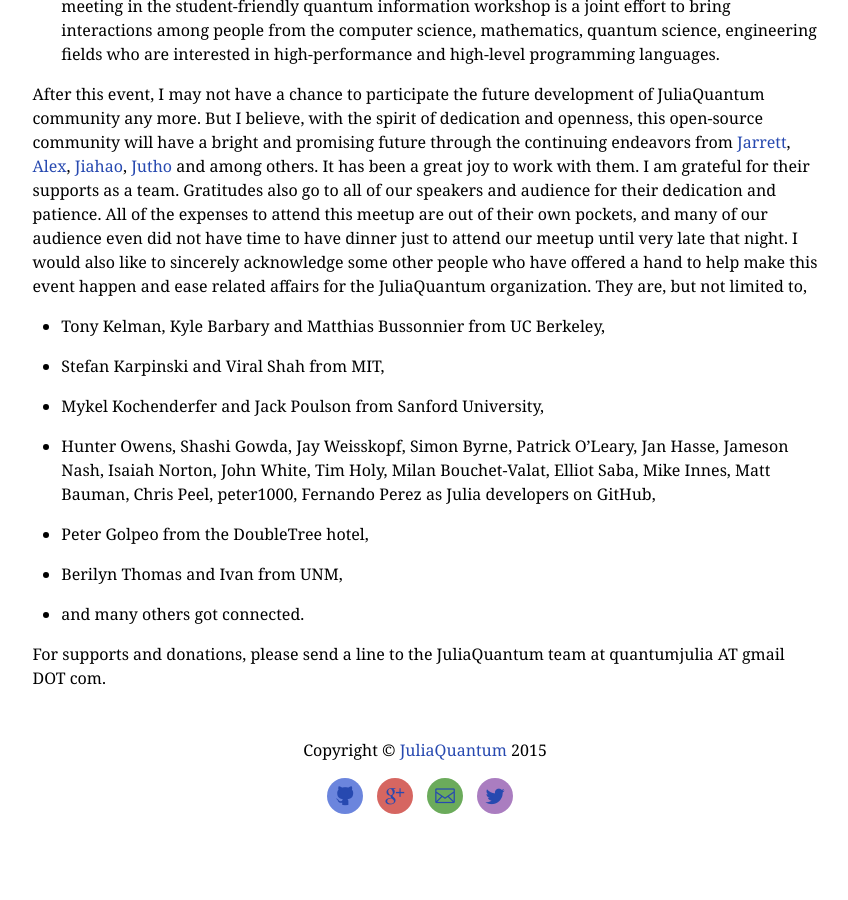
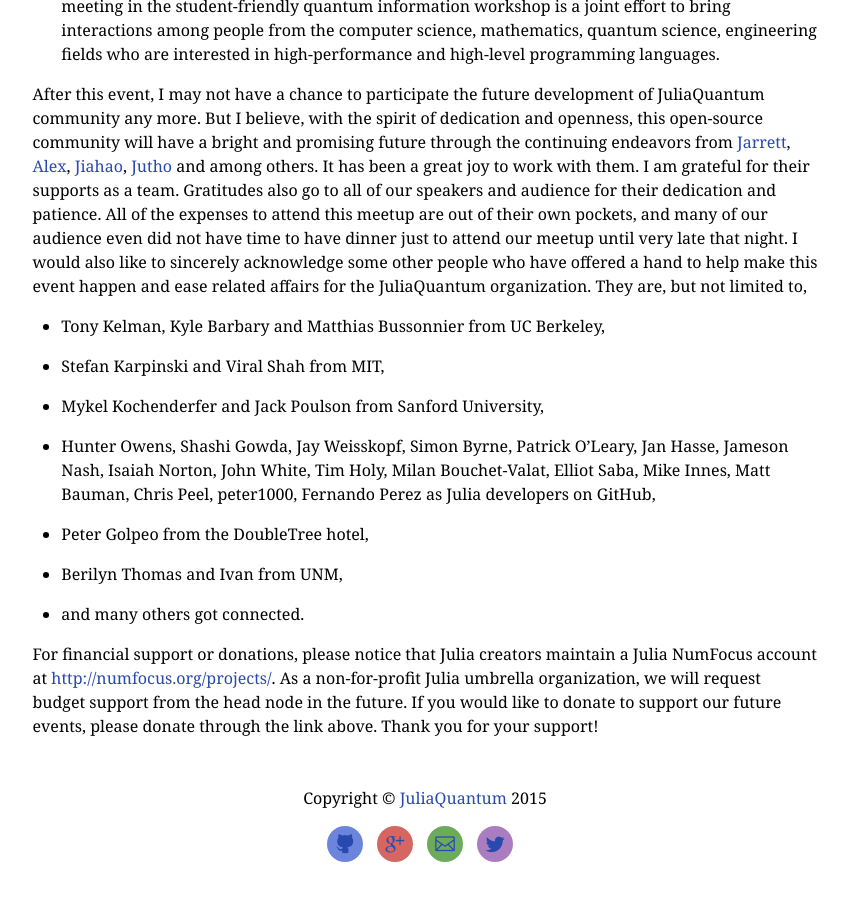
Before and after one commit to JuliaQuantum/JuliaQuantum.github.io, a Jekyll site: the page built from news/_posts/2015-03-01-berkeley-meetup-videos-online.md, in a window 1280 px wide and 900 px high, scrolled down 2867 px. Shown: the whole window, without its empty margins (215-1063 px from the left). Built offline with Jekyll 4.4.1, drawn with Linux system fonts in a browser that asks for light colours; Markdown is read by kramdown in place of the engine named in the settings; before the commit the page ends 3719 px from its top, so only the background shows below that.

Commit message:
Add Julia donation link.

```diff
--- a/news/_posts/2015-03-01-berkeley-meetup-videos-online.md
+++ b/news/_posts/2015-03-01-berkeley-meetup-videos-online.md
@@ -94,4 +94,6 @@ Perez as Julia developers on GitHub,
 
 * and many others got connected.
 
-For supports and donations, please send a line to the JuliaQuantum team at quantumjulia AT gmail DOT com.
+For financial support or donations, please notice that Julia creators maintain a Julia NumFocus account at
+[http://numfocus.org/projects/](http://numfocus.org/projects/). As a non-for-profit Julia umbrella organization, we will request budget support from the head node in the future.
+If you would like to donate to support our future events, please donate through the link above. Thank you for your support!
```
